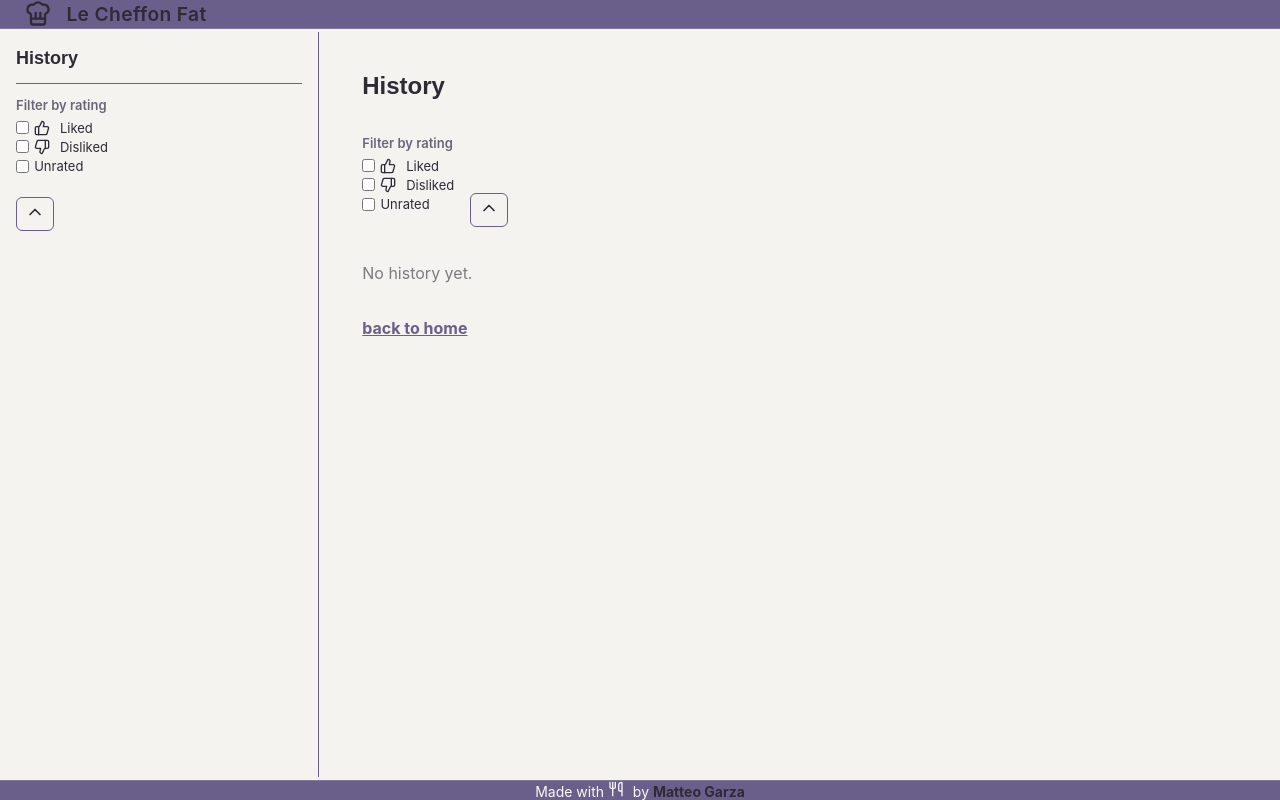
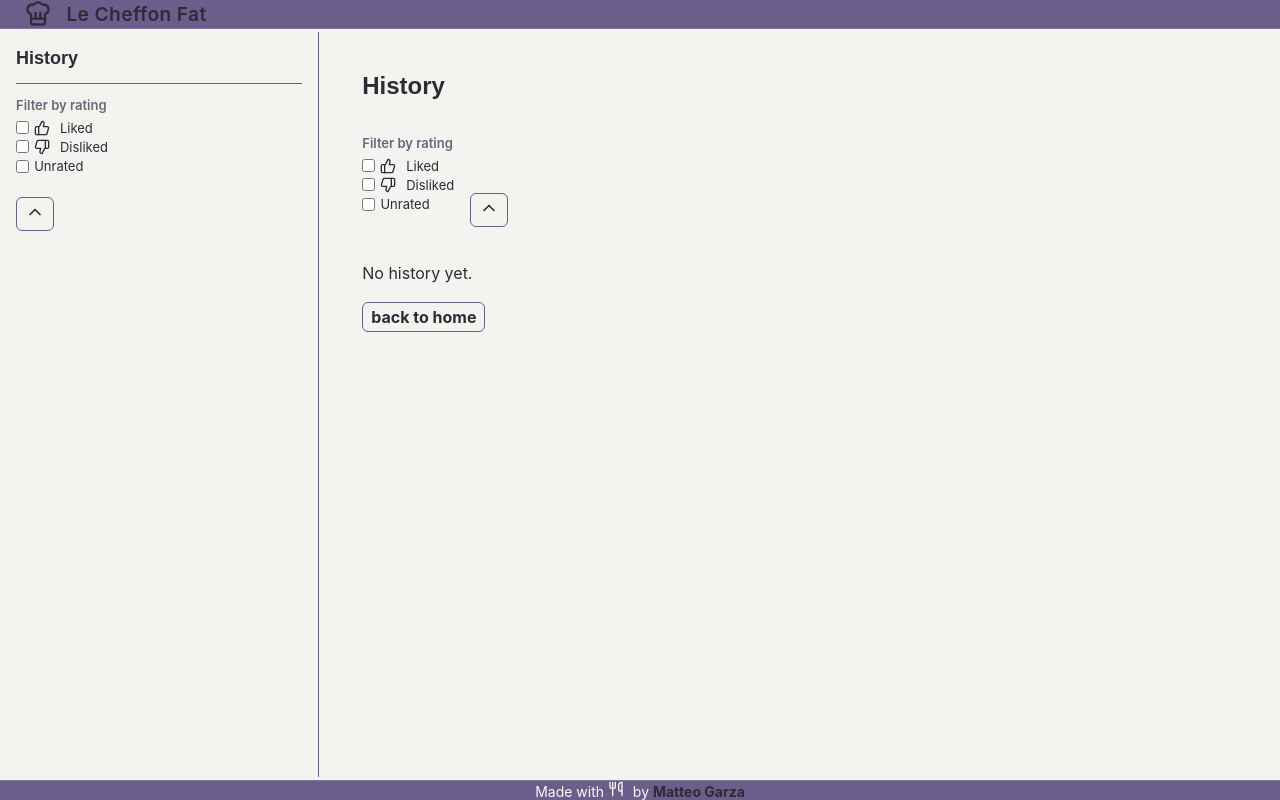
Before and after one commit to CoachGodzup/leCheffonFat, a Next.js app: page /history in a window 1280 px wide. Built offline with nearby package versions, Linux system fonts and the light colour scheme.

Commit message:
quick fixes: search form, empty state, empty p, error handling in history

```diff
--- a/next.config.ts
+++ b/next.config.ts
@@ -1,4 +1,3 @@
-import { API_BASE, THE_MEAL_DB } from "@/service/meal-db-service";
 import type { NextConfig } from "next";
 
 const nextConfig: NextConfig = {
--- a/src/app/api/meals/[...path]/route.ts
+++ b/src/app/api/meals/[...path]/route.ts
@@ -1,5 +1,6 @@
 import { NextRequest } from "next/server";
-import { API_BASE, THE_MEAL_DB } from "@/service/meal-db-service";
+
+const API_BASE = "https://www.themealdb.com/api/json/v1";
 
 export async function GET(
   request: NextRequest,
--- a/src/app/components/atoms/RecipeImage.tsx
+++ b/src/app/components/atoms/RecipeImage.tsx
@@ -9,7 +9,9 @@ type Props = ComponentProps<typeof Image>;
 const RecipeImage = (props: Props) => {
   const { src, alt, className, ...rest } = props;
   const [hasError, setHasError] = useState(false);
-  const handleError = useCallback(() => setHasError(true), []);
+  const handleError = useCallback(() => {
+    setHasError(true);
+  }, []);
 
   const hasExplicitSize =
     typeof rest.width === "number" && typeof rest.height === "number";
--- a/src/app/history/history.module.css
+++ b/src/app/history/history.module.css
@@ -20,8 +20,12 @@
 }
 
 .back {
-  display: inline-block;
-  margin-top: 1.5em;
-  color: var(--color-lilac);
-  text-decoration: underline;
+  border: 1px solid var(--color-lilac);
+  cursor: pointer;
+  background: none;
+  border-radius: 6px;
+  margin-top: .5em;
+  padding: .25em .5em;
+  font-size: 1em;
+  max-width: fit-content;
 }
--- a/src/app/history/page.tsx
+++ b/src/app/history/page.tsx
@@ -72,10 +72,10 @@ const History = () => {
       </div>
 
       {list.length === 0 ? (
-        <p className={styles.empty}>No history yet.</p>
+        <p>No history yet.</p>
       ) : (
         <HistoryList
-          entries={list.sort((a, b) =>
+          entries={[...list].sort((a, b) =>
             sort === "asc"
               ? a.timestamp - b.timestamp
               : b.timestamp - a.timestamp,
--- a/src/components/form/formSelect/FormSelect.tsx
+++ b/src/components/form/formSelect/FormSelect.tsx
@@ -42,7 +42,7 @@ const FormSelect = <
           </option>
         ))}
       </select>
-      {error ? <p role="alert">{error}</p> : <p></p>}
+      {error ? <p role="alert">{error}</p> : null}
     </div>
   );
 };
--- a/src/components/sidebar/sidebar.module.css
+++ b/src/components/sidebar/sidebar.module.css
@@ -48,3 +48,9 @@
   transform: translateX(3px);
   box-shadow: 0 2px 8px rgba(0, 0, 0, 0.1);
 }
+
+.close {
+  border: none;
+  width: 4em;
+  background: var(--color-white);
+}
```
Also changed, not shown: src/app/search/page.tsx (+7 -2 lines), 1 other file (tests, documents, lock files or other folders).
